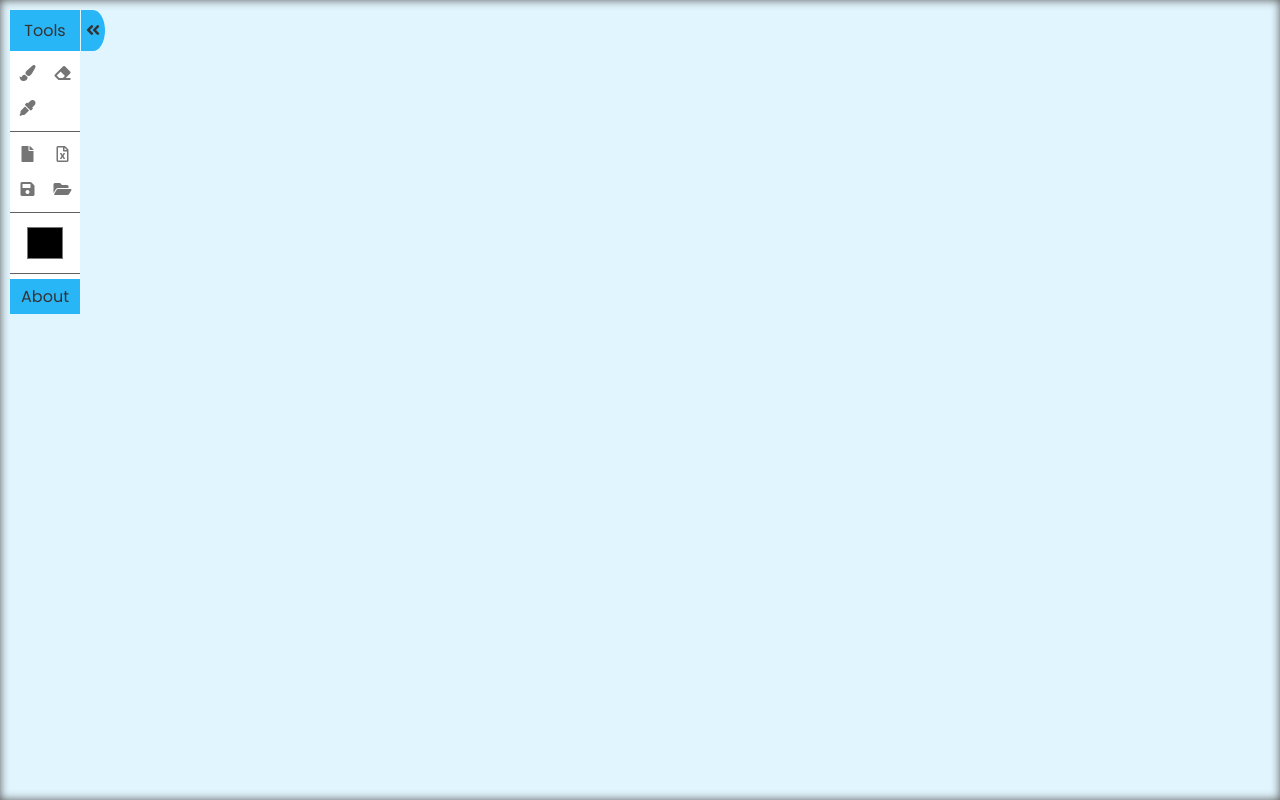
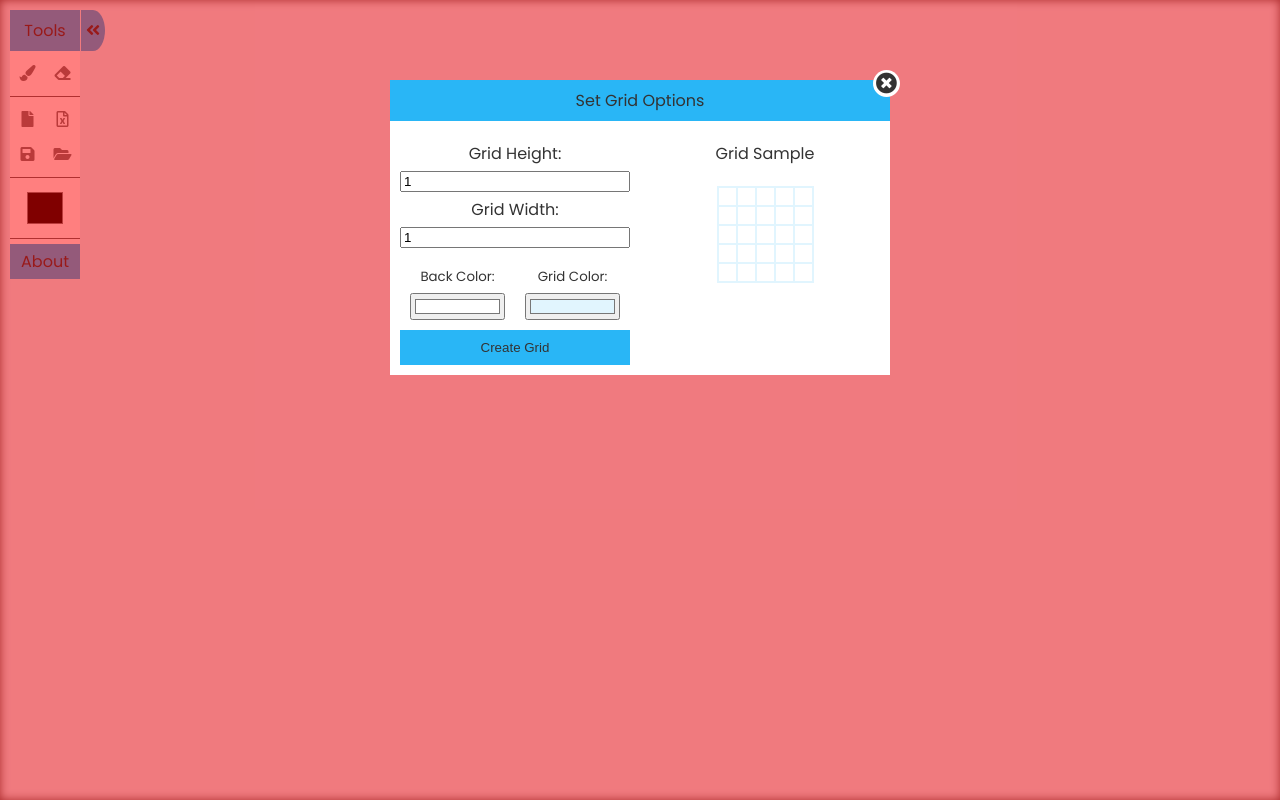
Before and after one commit to BkAngel201/Grow-Whit-Google-Scholarship, a plain HTML site: page project-pixel-art-maker-starter-master/project-pixel-art-maker-starter-master/other.html in a window 1280 px wide. Drawn offline with nearby package versions, Linux system fonts and the light colour scheme.

Commit message:
remake of the interfaz

```diff
--- a/project-pixel-art-maker-starter-master/project-pixel-art-maker-starter-master/designs.js
+++ b/project-pixel-art-maker-starter-master/project-pixel-art-maker-starter-master/designs.js
@@ -1,3 +1,16 @@
+//setting the starter value of the variables
+const colorPickerElement = $('#colorPicker');
+const gridHeightElement = $('#input_height');
+const gridWidthElement = $('#input_width');
+const pixelCanvasElement = $('#pixel_canvas');
+var colorPickerValue = colorPickerElement.val();
+var gridHeightValue = gridHeightElement.val();
+var gridWidthValue = gridWidthElement.val();
+var backColorPickerValue = $('#backColorPicker').val();
+var gridColorPickerValue = $('#gridColorPicker').val();
+var toolSelected;
+
+//Style behavior
 $(".toggle-pos-button").on('click',function(){
   $(this).parent().toggleClass('closed');
   $(this).children('i').toggleClass('fa-angle-double-right');
@@ -5,17 +18,41 @@ $(".toggle-pos-button").on('click',function(){
 $(".tools-button").on('click',function(){
   $(".tools-button").removeClass('selected');
   $(this).toggleClass('selected');
+  toolSelected = $(this).attr('tool');
 });
 $(".file-button").on('click',function(){
-
-  if($(this).children('i.fa-file')) {
-    $('.popup-window').toggleClass('visible');
-
+  if($(this).attr('action') === "create") {
+    $('#'+$(this).attr('action')).toggleClass('visible');
+  } else if($(this).attr('action') === "reset") {
+    $('#'+$(this).attr('action')).toggleClass('visible');
   }
 });
+$('.popup-window-close').on('click',function(){
+  $(this).parents('.popup-window').toggleClass('visible');
+});
+$('button.cancel').on('click',function(){
+  $(this).parents('.popup-window').toggleClass('visible');
+});
+$('button.accept').on('click',function(){
+  $(this).parents('.popup-window').toggleClass('visible');
+  $('td').css('background-color', backColorPickerValue);
+});
 
-$('.popup-window').on('click',function(){
-  $(this).toggleClass('visible');
+$('input[type=color]').change(function(){
+  if($(this).attr('id') === "backColorPicker") {
+    //setting the background color of the table
+    //setting the backColorPickerValue when the #colorPicker change
+    $("table").css('background-color', $(this).val());
+    backColorPickerValue = $(this).val();
+  } else if($(this).attr('id') === "gridColorPicker") {
+    //setting the border color of the table
+    //setting the gridColorPickerValue when the #colorPicker change
+    $("td").css('border-color', $(this).val());
+    gridColorPickerValue = $(this).val();
+  } else if($(this).attr('id') === "colorPicker") {
+    //setting the colorPickerValue when the #colorPicker change
+    colorPickerValue = colorPickerElement.val();
+  }
 });
 
 
@@ -33,17 +70,6 @@ $('.popup-window').on('click',function(){
 
 
 
-
-//setting the starter value of the variables
-const colorPickerElement = $('#colorPicker');
-const gridHeightElement = $('#input_height');
-const gridWidthElement = $('#input_width');
-const pixelCanvasElement = $('#pixel_canvas');
-var colorPickerValue = colorPickerElement.val();
-var gridHeightValue = gridHeightElement.val();
-var gridWidthValue = gridWidthElement.val();
-
-
 //TODO: create the structure of the grid according to the width and height given
 function makeGrid() {
   pixelCanvasElement.empty();
@@ -53,11 +79,7 @@ function makeGrid() {
     const row = table.insertRow(i-1);
     for(let j = 1; j <= gridWidthValue; j++) {
       //adding all table's cols
-      const cell = row.insertCell(j-1);
-      cell.innerHTML = "&nbsp;";
-      cell.addEventListener('click', function(){
-        $(this).css('background-color', colorPickerValue);
-      });
+      row.insertCell(j-1);
     }
   }
 
@@ -74,6 +96,7 @@ $('#sizePicker').submit(function(event) {
   var alertText= "";
   //prevent submitting the form
   event.preventDefault();
+  $(this).parents('.popup-window').toggleClass('visible');
   //looking if the grid size are grater than 30 for height and 70 for width to prevent overflow on the page
   //looking for the height
   if (gridHeightElement.val() > 30) {
@@ -99,10 +122,17 @@ $('#sizePicker').submit(function(event) {
   }
 });
 
-//setting the colorPickerValue when the #colorPicker change
-colorPickerElement.change(function(){
-  colorPickerValue = colorPickerElement.val();
+pixelCanvasElement.on("click mousedown mouseover", "td", function(event){
+  event.preventDefault();
+  if (event.buttons == 1) {
+    if (toolSelected === "brush") {
+      $(event.target).css('background-color', colorPickerValue);
+    } else if (toolSelected === "eraser") {
+      $(event.target).css('background-color', backColorPickerValue);
+    }
+  }
 });
+
 
 // //changing the td background for colorPickerValue
 // pixelCanvasElement.on('click','td', function() {
--- a/project-pixel-art-maker-starter-master/project-pixel-art-maker-starter-master/other.html
+++ b/project-pixel-art-maker-starter-master/project-pixel-art-maker-starter-master/other.html
@@ -11,31 +11,107 @@
   <div class="tool-bar">
     <a class="toggle-pos-button"><i class="fas fa-angle-double-left"></i></a>
     <div class="title-bar">Tools</div>
-    <a class="tools-button"><i class="fas fa-paint-brush"></i></a>
-    <a class="tools-button"><i class="fas fa-eraser"></i></a>
-    <a class="tools-button"><i class="fas fa-eye-dropper"></i></a>
+    <a class="tools-button" tool="brush"><i class="fas fa-paint-brush"></i></a>
+    <a class="tools-button" tool="eraser"><i class="fas fa-eraser"></i></a>
     <div class="divider"></div>
-    <a class="file-button"><i class="fas fa-file"></i></a>
-    <a class="file-button"><i class="far fa-file-excel"></i></a>
-    <a class="file-button"><i class="fas fa-save"></i></a>
-    <a class="file-button"><i class="fas fa-folder-open"></i></a>
+    <a class="file-button" action="create"><i class="fas fa-file"></i></a>
+    <a class="file-button" action="reset"><i class="far fa-file-excel"></i></a>
+    <a class="file-button" action="save"><i class="fas fa-save"></i></a>
+    <a class="file-button" action="open"><i class="fas fa-folder-open"></i></a>
     <div class="divider"></div>
     <input type="color" id="colorPicker">
     <div class="divider"></div>
     <a href="#" class="about-button">About</a>
     </div>
   </div>
-  <div class="popup-window">
+  <div class="popup-window visible" id="create">
     <div class="popup-window-body">
       <div class="popup-window-title">
         Set Grid Options
+        <a class="popup-window-close"><i class="fas fa-times-circle  fa-lg"></i></a>
       </div>
       <div class="popup-window-main">
-        asd
+        <div class="popup-window-section">
+          <form id="sizePicker">
+              <label>Grid Height:</label>
+              <input type="number" id="input_height" name="height" value="1" required>
+              <label>Grid Width:</label>
+              <input type="number" id="input_width" name="width" value="1" required>
+              <div class="popup-window-section">
+                <label><small>Back Color:</small></label>
+                <input type="color" value="#ffffff" id="backColorPicker">
+              </div>
+              <div class="popup-window-section">
+                <label><small>Grid Color:</small></label>
+                <input type="color" value="#e1f5fe" id="gridColorPicker">
+              </div>
+              <input type="submit" class="border-general-style" value="Create Grid">
+          </form>
+        </div>
+        <div class="popup-window-section">
+          <label>Grid Sample</label>
+          <table>
+            <tr>
+              <td></td>
+              <td></td>
+              <td></td>
+              <td></td>
+              <td></td>
+            </tr>
+            <tr>
+              <td></td>
+              <td></td>
+              <td></td>
+              <td></td>
+              <td></td>
+            </tr>
+            <tr>
+              <td></td>
+              <td></td>
+              <td></td>
+              <td></td>
+              <td></td>
+            </tr>
+            <tr>
+              <td></td>
+              <td></td>
+              <td></td>
+              <td></td>
+              <td></td>
+            </tr>
+            <tr>
+              <td></td>
+              <td></td>
+              <td></td>
+              <td></td>
+              <td></td>
+            </tr>
+          </table>
+        </div>
       </div>
     </div>
   </div>
 
+  <div class="popup-window" id="reset">
+    <div class="popup-window-body">
+      <div class="popup-window-title">
+        Reset Grid
+        <a class="popup-window-close"><i class="fas fa-times-circle  fa-lg"></i></a>
+      </div>
+      <div class="popup-window-main">
+        <label>Do you really want reset your Grid to default Option?</label>
+        <div class="popup-window-section">
+          <button type="button" class="cancel">Cancel</button>
+        </div>
+        <div class="popup-window-section">
+          <button type="button" class="accept">Accept</button>
+        </div>
+      </div>
+    </div>
+  </div>
+
+  <table id="pixel_canvas" class="outside-shadow">
+  </table>
   </div>
   <script src="https://code.jquery.com/jquery-3.2.1.min.js" integrity="sha256-hwg4gsxgFZhOsEEamdOYGBf13FyQuiTwlAQgxVSNgt4=" crossorigin="anonymous"></script>
   <script src="designs.js"></script>
--- a/project-pixel-art-maker-starter-master/project-pixel-art-maker-starter-master/style.css
+++ b/project-pixel-art-maker-starter-master/project-pixel-art-maker-starter-master/style.css
@@ -6,6 +6,7 @@ body {
     background: #e1f5fe;
     color: #333;
     box-shadow: inset 0 0 10px #555;
+    display: flex;
 }
 .tool-bar {
   position: absolute;
@@ -38,7 +39,9 @@ input[type=number] {
   position: absolute;
 }
 .toggle-pos-button:hover,
-.about-button:hover {
+.about-button:hover,
+.popup-window-main input[type=submit]:hover,
+button:hover {
   color: #fff;
   background-color: #039be5;
 }
@@ -101,7 +104,77 @@ input[type=number] {
   background: #fff;
   margin: auto;
   margin-top: 80px;
+  position: relative;
 }
 .visible {
   visibility: visible;
 }
+.popup-window-close {
+  position: absolute;
+  right: -10px;
+  top: -10px;
+  width: 25px;
+  height: 25px;
+  padding: 2px 1px 0;l
+  border-radius: 50%;
+  -moz-border-radius: 50%;
+  -o-border-radius: 50%;
+  -webkit-border-radius: 50%;
+  background-color: #fff;
+}
+.popup-window-close:hover {
+  cursor: pointer;
+  color: #29b6f6;
+}
+.popup-window-main:after {
+  clear: both;
+  content: "";
+  display: table;
+}
+.popup-window-section {
+  float: left;
+  width: 50%;
+  padding: 10px;
+  box-sizing: border-box;
+}
+.popup-window-main input,
+.popup-window-main label,
+button {
+  width: 100%;
+  display: block;
+  margin-top: 5px;
+  box-sizing: border-box;
+}
+.popup-window-main input[type=submit],
+button {
+  display: block;
+  border: none;
+  padding: 10px;
+  margin-top: 10px;
+  background-color: #29b6f6;
+  color: #333;
+}
+button.cancel {
+  background-color: #ef5350;
+}
+button.cancel:hover {
+  background-color: #e53935;
+}
+.popup-window-main table,
+table {
+  border-collapse: collapse;
+  margin: auto;
+  background-color: #fff;
+  font-size: 1px;
+}
+.popup-window-main table {
+  margin-top: 20px;
+}
+tr {
+  line-height: 1px;
+}
+td {
+  width: 15px;
+  height: 15px;
+  border: 2px solid #e1f5fe;
+}
```
